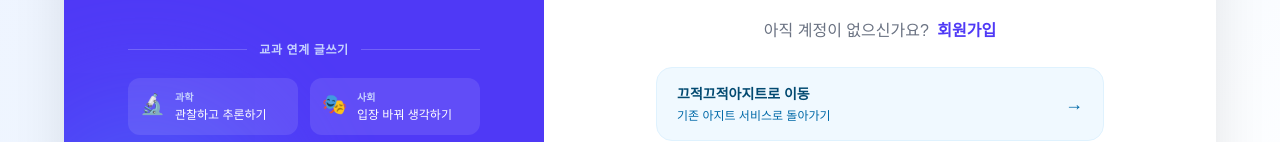
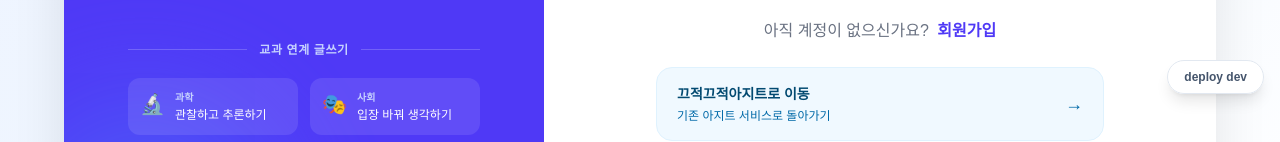
Before and after one commit to 01056649000yoo/writing-helper, a Next.js app: page /login in a window 1280 px wide. Shown: the part 690-832 px from the top of the page. Built offline with nearby package versions, Linux system fonts and the light colour scheme; no server answers.

Commit message:
Make deploy version badge visible

```diff
--- a/docker-compose.yml
+++ b/docker-compose.yml
@@ -12,6 +12,7 @@ services:
       NODE_ENV: production
       PORT: 3000
       HOSTNAME: 0.0.0.0
+      NEXT_PUBLIC_BUILD_VERSION: ${BUILD_VERSION:-dev}
       SUPABASE_INTERNAL_URL: http://host.docker.internal:8000
     extra_hosts:
       - "host.docker.internal:host-gateway"
--- a/src/app/login/page-client.tsx
+++ b/src/app/login/page-client.tsx
@@ -10,6 +10,10 @@ export default function LoginPageClient() {
 
   return (
     <div className="min-h-screen bg-gradient-to-br from-indigo-50 via-blue-50 to-white flex items-center justify-center p-4 md:p-10">
+      <div className="fixed bottom-4 right-4 z-50 rounded-full border border-slate-200 bg-white/95 px-4 py-2 text-xs font-bold text-slate-600 shadow-lg backdrop-blur">
+        {BUILD_LABEL}
+      </div>
+
       <div className="w-full max-w-6xl bg-white rounded-[2.5rem] md:rounded-[3.5rem] shadow-[0_32px_64px_-12px_rgba(0,0,0,0.14)] overflow-hidden flex flex-col md:flex-row min-h-[600px] md:min-h-[750px]">
         <div className="w-full md:w-5/12 bg-indigo-600 p-10 md:p-16 text-white flex flex-col relative overflow-hidden">
           <div className="absolute top-[-10%] right-[-10%] w-64 h-64 bg-indigo-500 rounded-full blur-3xl opacity-50" />
```
